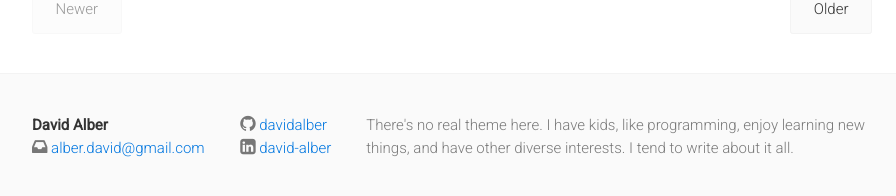
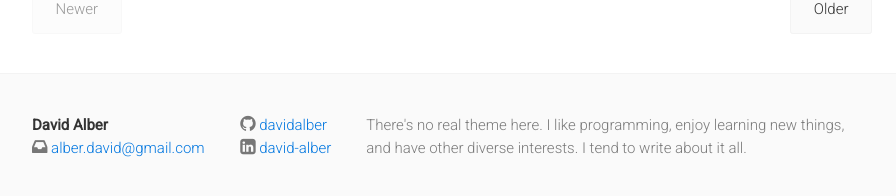
Before and after one commit to davidalber/davidalber.github.io, a Jekyll site: the page built from index.html, in a window 1280 px wide and 900 px high, scrolled down 1700 px. Shown: the part 681-877 px from the top of the window, without its empty margins (188-1084 px from the left). Built offline with Jekyll 4.4.1, drawn with Linux system fonts in a browser that asks for light colours; the list of posts is cut into pages by our own code.

Commit message:
Updating footer text

```diff
--- a/_includes/footer.html
+++ b/_includes/footer.html
@@ -13,9 +13,9 @@
       </ul>
     </div>
     <div class="col-inner col3">
-      There's no real theme here. I have kids, like programming, enjoy
-      learning new things, and have other diverse interests. I tend to
-      write about it all.
+      There's no real theme here. I like programming, enjoy learning
+      new things, and have other diverse interests. I tend to write
+      about it all.
     </div>
   </div>
 </footer>
```
